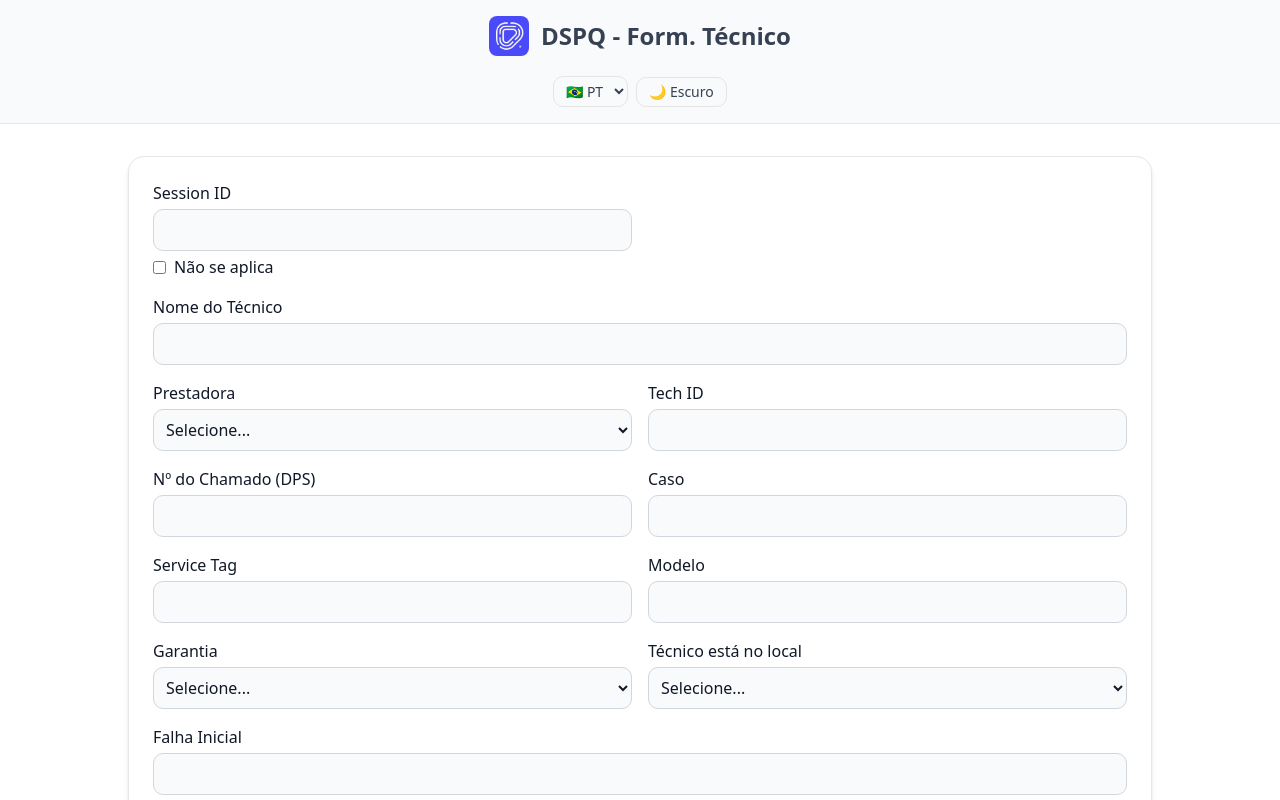
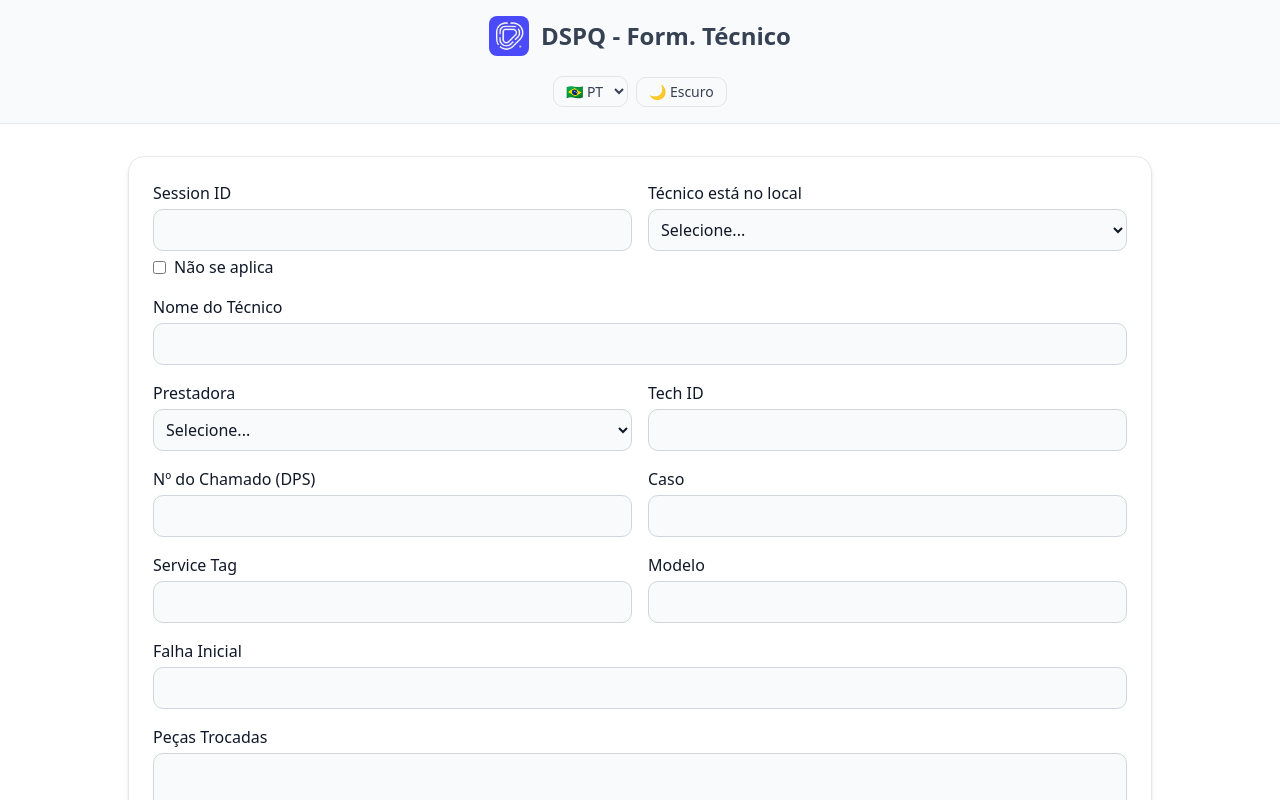
Before and after one commit to tricia-sz/dspq_log_generator, a Next.js app: page / in a window 1280 px wide. Shown: the top 800 px of the page. Built offline with nearby package versions, Linux system fonts and the light colour scheme.

Commit message:
feat:Listo, no tiene más la garatía😂

```diff
--- a/app/page.tsx
+++ b/app/page.tsx
@@ -29,6 +29,7 @@ type Lang = "pt" | "es";
 
 const fields: Field[] = [
   { name: "sessionId", type: "text", labelPT: "Session ID", labelES: "Session ID", hasNao: true, small: true },
+  { name: "tecnicoLocal", type: "select", labelPT: "Técnico está no local", labelES: "El técnico está en el sitio",small: true , options: ["Sim", "Não", "Balcão"] },
   { name: "nomeTecnico", type: "text", labelPT: "Nome do Técnico", labelES: "Nombre del Técnico" },
   { name: "prestadora", type: "select", labelPT: "Prestadora", labelES: "Proveedora", options: ["UNY", "Proxxi", "SIC"], small: true },
   { name: "techId", type: "number", labelPT: "Tech ID", labelES: "ID Técnico", small: true },
@@ -36,8 +37,6 @@ const fields: Field[] = [
   { name: "caso", type: "text", labelPT: "Caso", labelES: "Caso", small: true },
   { name: "serviceTag", type: "text", labelPT: "Service Tag", labelES: "Service Tag", small: true },
   { name: "modelo", type: "text", labelPT: "Modelo", labelES: "Modelo", small: true },
-  { name: "garantia", type: "select", labelPT: "Garantia", labelES: "Garantía", small: true ,options: ["Basic", "Pro Support","Outra", "Expirada",], },
-  { name: "tecnicoLocal", type: "select", labelPT: "Técnico está no local", labelES: "El técnico está en el sitio",small: true , options: ["Sim", "Não", "Balcão"] },
   { name: "falhaInicial", type: "text", labelPT: "Falha Inicial", labelES: "Fallo inicial" },
   { name: "pecasTrocadas", type: "textarea", labelPT: "Peças Trocadas", labelES: "Piezas Reemplazadas", rows: 3, hasNao: true },
   { name: "versaoBios", type: "text", labelPT: "Versão BIOS", labelES: "Versión BIOS", hasNao: true, small: true },
```
